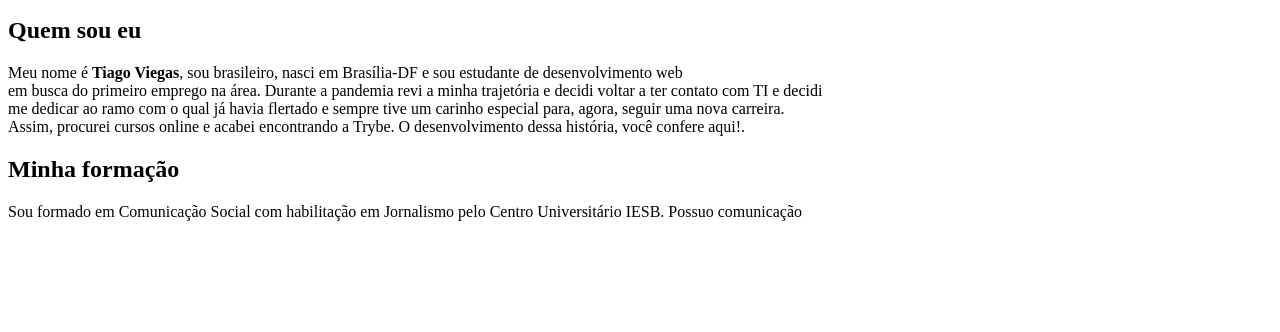
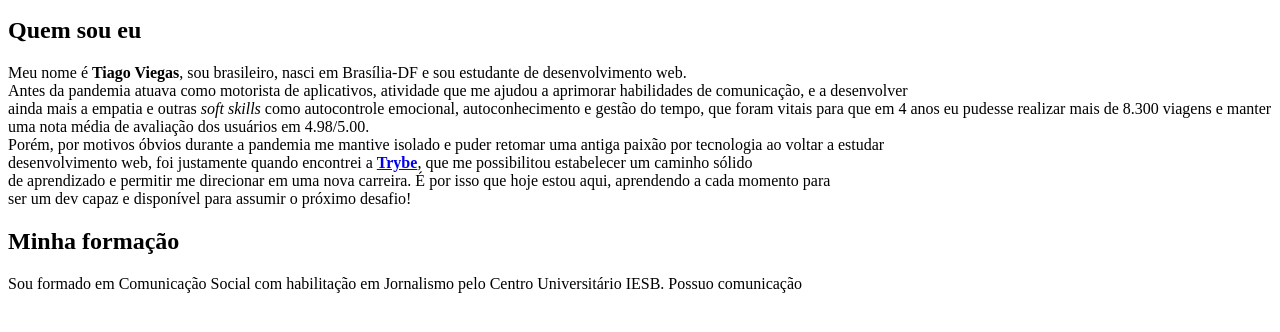
Before and after one commit to tiagobviegas/portfolio, a plain HTML site: page index2.html in a window 1280 px wide. Shown: the part 362-694 px from the top of the page. Drawn offline with Linux system fonts and the light colour scheme.

Commit message:
atualizados index.html e index2.html

```diff
--- a/index2.html
+++ b/index2.html
@@ -4,8 +4,13 @@
         <meta charset="UTF-8">
         <meta http-equiv="X-UA-Compatible" content="IE=edge">
         <meta name="viewport" content="width=device-width, initial-scale=1.0">
-        <title>Tiago Viegas</title>
+        <title>Portfolio</title>
 
+        <style>
+
+
+
+        </style>
     </head>
 
     <body>
@@ -21,10 +26,14 @@
 
         <h2 id="apresentacao">Quem sou eu</h2>
         <p id="apresentacao">
-            Meu nome é <strong>Tiago Viegas</strong>, sou brasileiro, nasci em Brasília-DF e sou estudante de desenvolvimento web <br>
-            em busca do primeiro emprego na área. Durante a pandemia revi a minha trajetória e decidi voltar a ter contato com TI e decidi <br>
-            me dedicar ao ramo com o qual já havia flertado e sempre tive um carinho especial para, agora, seguir uma nova carreira. <br>
-            Assim, procurei cursos online e acabei encontrando a Trybe. O desenvolvimento dessa história, você confere aqui!.
+            Meu nome é <strong>Tiago Viegas</strong>, sou brasileiro, nasci em Brasília-DF e sou estudante de desenvolvimento web. <br>
+            Antes da pandemia atuava como motorista de aplicativos, atividade que me ajudou a aprimorar habilidades de comunicação, e a desenvolver <br>
+            ainda mais a empatia e outras <em>soft skills</em> como autocontrole emocional, autoconhecimento e gestão do tempo, que foram vitais
+            para que em 4 anos eu pudesse realizar mais de 8.300 viagens e manter uma nota média de avaliação dos usuários em 4.98/5.00. <br>
+            Porém, por motivos óbvios durante a pandemia me mantive isolado e puder retomar uma antiga paixão por tecnologia ao voltar a estudar<br>
+            desenvolvimento web, foi justamente quando encontrei a <a href="www.betrybe.com" target="_blank"><strong>Trybe</strong></a>, que me possibilitou estabelecer um caminho sólido<br>
+            de aprendizado e permitir me direcionar em uma nova carreira. É por isso que hoje estou aqui, aprendendo a cada momento para<br>
+            ser um dev capaz e disponível para assumir o próximo desafio!
         </p>
 
         <h2 id="carreira">Minha formação</h2>
```
